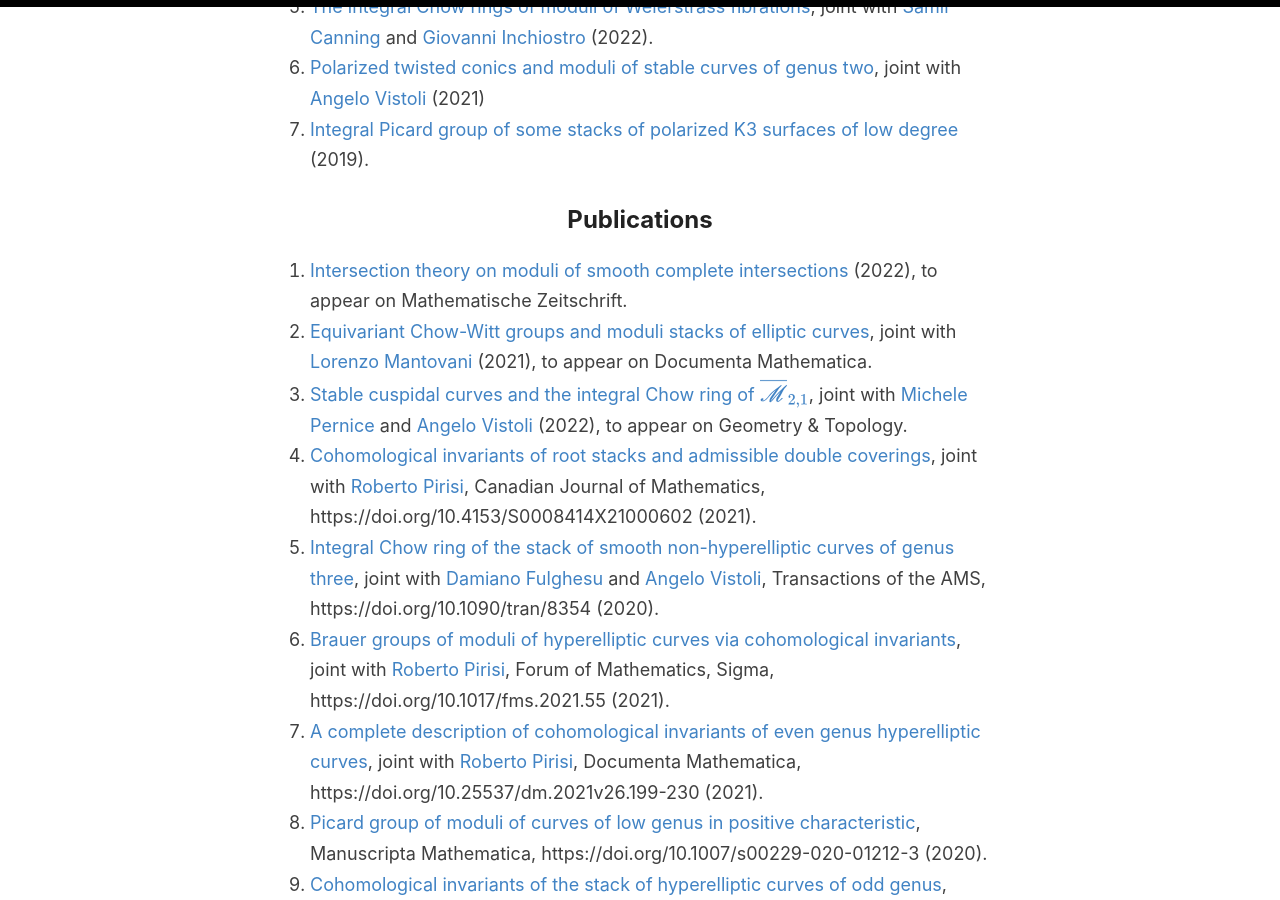
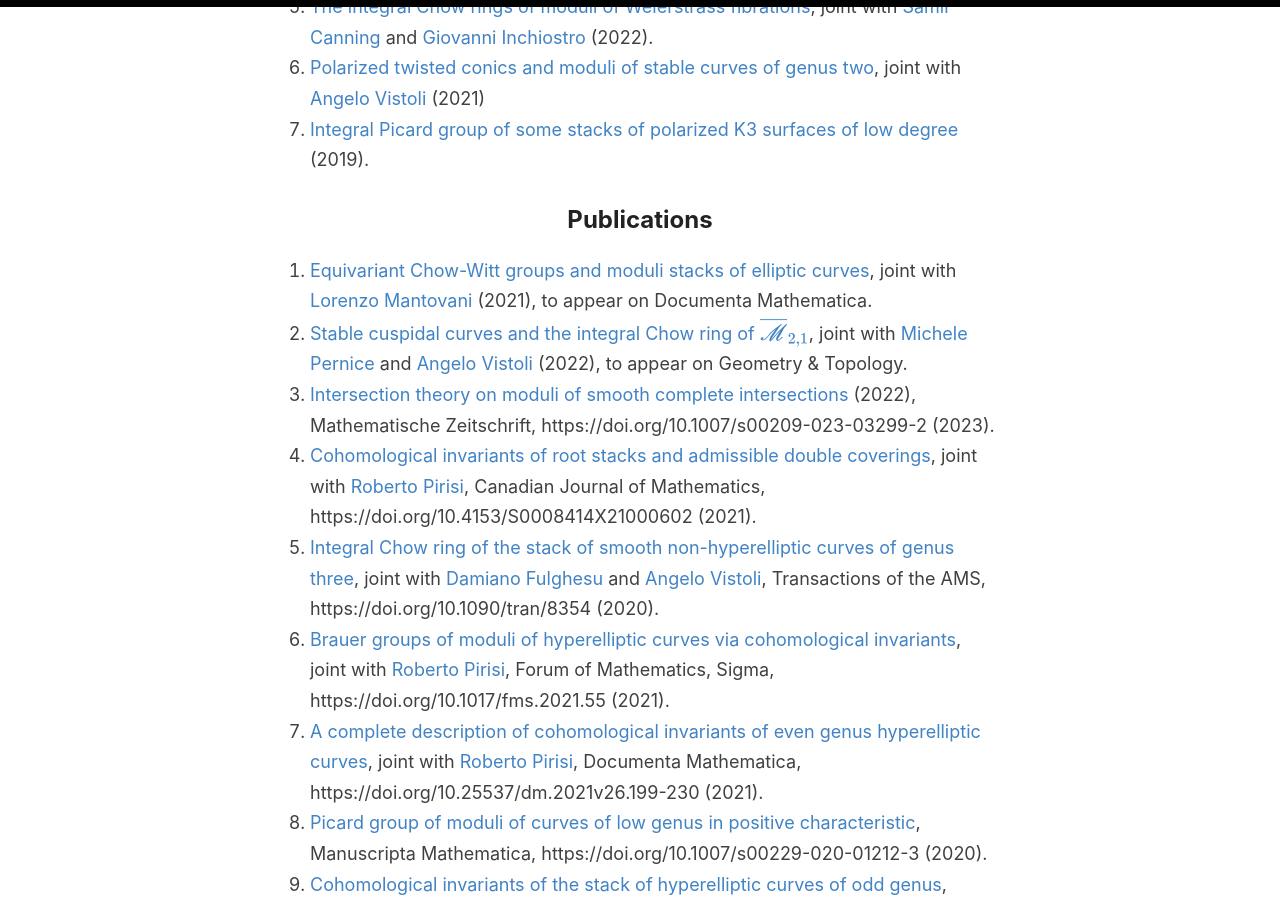
Before and after one commit to anddil/anddil.github.io, a Jekyll site: the page built from _pages/research.md, in a window 1280 px wide and 900 px high, scrolled down 986 px. Built offline with Jekyll 4.4.1, drawn with Linux system fonts in a browser that asks for light colours.

Commit message:
Update research.md

```diff
--- a/_pages/research.md
+++ b/_pages/research.md
@@ -46,14 +46,14 @@
 5. [Integral Picard group of some stacks of polarized K3 surfaces of low degree](https://arxiv.org/abs/1910.08758) (2019).
 
 ## Publications
-1. [Intersection theory on moduli of smooth complete intersections](https://arxiv.org/abs/2201.06024) (2022), to appear on Mathematische Zeitschrift.
 1. [Equivariant Chow-Witt groups and moduli stacks of elliptic curves](https://arxiv.org/abs/2107.02305), joint with [Lorenzo Mantovani](http://user.math.uzh.ch/mantovani/index.html) (2021), to appear on Documenta Mathematica.
 4. [Stable cuspidal curves and the integral Chow ring of $\overline{\mathscr{M}}_{2,1}$](https://arxiv.org/abs/2108.03680), joint with [Michele Pernice](https://michelepernice.github.io/home.html) and [Angelo Vistoli](http://homepage.sns.it/vistoli/) (2022), to appear on Geometry & Topology.
-5. [Cohomological invariants of root stacks and admissible double coverings](https://arxiv.org/abs/2009.07671), joint with [Roberto Pirisi](https://people.kth.se/~pirisi/), Canadian Journal of Mathematics, https://doi.org/10.4153/S0008414X21000602 (2021).
-6. [Integral Chow ring of the stack of smooth non-hyperelliptic curves of genus three](https://arxiv.org/abs/2004.00052), joint with [Damiano Fulghesu](http://web.mnstate.edu/fulghesu/index.html) and [Angelo Vistoli](http://homepage.sns.it/vistoli/), Transactions of the AMS, https://doi.org/10.1090/tran/8354 (2020).
-7. [Brauer groups of moduli of hyperelliptic curves via cohomological invariants](https://arxiv.org/abs/2002.11065), joint with [Roberto Pirisi](https://people.kth.se/~pirisi/), Forum of Mathematics, Sigma, https://doi.org/10.1017/fms.2021.55 (2021).
-8. [A complete description of cohomological invariants of even genus hyperelliptic curves](https://arxiv.org/abs/1911.04005), joint with [Roberto Pirisi](https://people.kth.se/~pirisi/), Documenta Mathematica, https://doi.org/10.25537/dm.2021v26.199-230 (2021).
-9. [Picard group of moduli of curves of low genus in positive characteristic](https://arxiv.org/abs/1812.01913), Manuscripta Mathematica, https://doi.org/10.1007/s00229-020-01212-3 (2020).
-10. [Cohomological invariants of the stack of hyperelliptic curves of odd genus](https://arxiv.org/abs/1804.02216), Transformation Groups, https://doi.org/10.1007/s00031-020-09598-w (2020).
-11. [The Chow ring of the stack of hyperelliptic curves of odd genus](https://arxiv.org/abs/1802.04519), Int. Math. Res. Not., https://doi.org/10.1093/imrn/rnz101 (2019).
-12. [On quantum and relativistic mechanical analogues in mean field spin models](https://arxiv.org/abs/1407.5009), joint with Adriano Barra, Francesco Guerra and Antonio Moro, Proc. R. Soc. A 470: 20140589 (2014).
+5. [Intersection theory on moduli of smooth complete intersections](https://arxiv.org/abs/2201.06024) (2022), Mathematische Zeitschrift, https://doi.org/10.1007/s00209-023-03299-2 (2023).
+6. [Cohomological invariants of root stacks and admissible double coverings](https://arxiv.org/abs/2009.07671), joint with [Roberto Pirisi](https://people.kth.se/~pirisi/), Canadian Journal of Mathematics, https://doi.org/10.4153/S0008414X21000602 (2021).
+7. [Integral Chow ring of the stack of smooth non-hyperelliptic curves of genus three](https://arxiv.org/abs/2004.00052), joint with [Damiano Fulghesu](http://web.mnstate.edu/fulghesu/index.html) and [Angelo Vistoli](http://homepage.sns.it/vistoli/), Transactions of the AMS, https://doi.org/10.1090/tran/8354 (2020).
+8. [Brauer groups of moduli of hyperelliptic curves via cohomological invariants](https://arxiv.org/abs/2002.11065), joint with [Roberto Pirisi](https://people.kth.se/~pirisi/), Forum of Mathematics, Sigma, https://doi.org/10.1017/fms.2021.55 (2021).
+9. [A complete description of cohomological invariants of even genus hyperelliptic curves](https://arxiv.org/abs/1911.04005), joint with [Roberto Pirisi](https://people.kth.se/~pirisi/), Documenta Mathematica, https://doi.org/10.25537/dm.2021v26.199-230 (2021).
+10. [Picard group of moduli of curves of low genus in positive characteristic](https://arxiv.org/abs/1812.01913), Manuscripta Mathematica, https://doi.org/10.1007/s00229-020-01212-3 (2020).
+11. [Cohomological invariants of the stack of hyperelliptic curves of odd genus](https://arxiv.org/abs/1804.02216), Transformation Groups, https://doi.org/10.1007/s00031-020-09598-w (2020).
+12. [The Chow ring of the stack of hyperelliptic curves of odd genus](https://arxiv.org/abs/1802.04519), Int. Math. Res. Not., https://doi.org/10.1093/imrn/rnz101 (2019).
+13. [On quantum and relativistic mechanical analogues in mean field spin models](https://arxiv.org/abs/1407.5009), joint with Adriano Barra, Francesco Guerra and Antonio Moro, Proc. R. Soc. A 470: 20140589 (2014).
```
